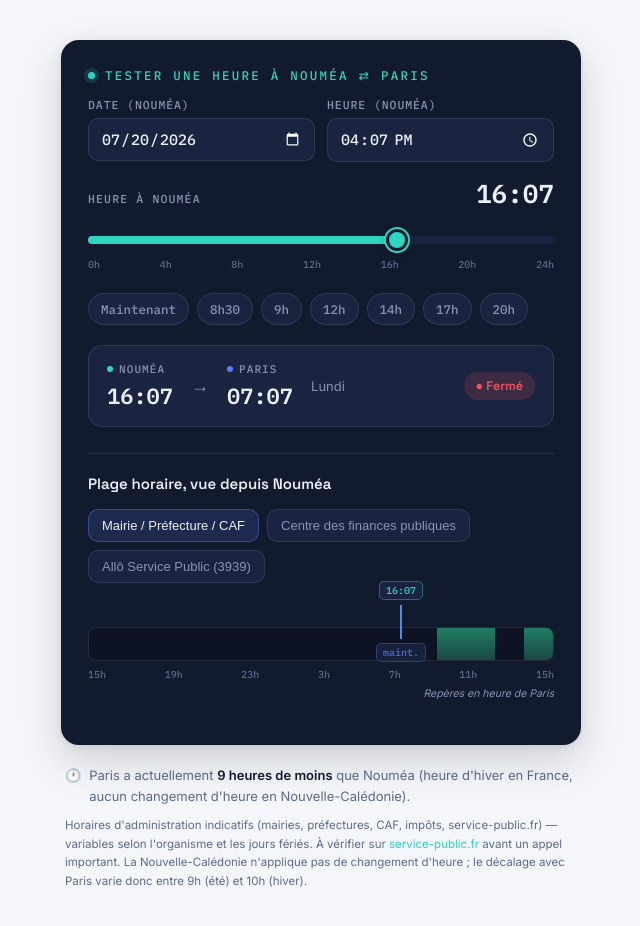
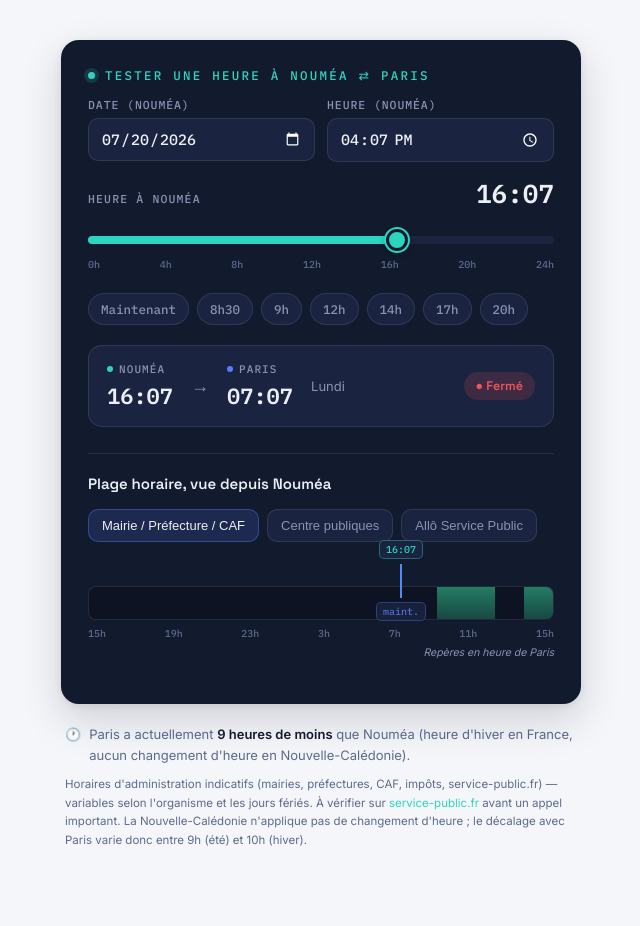
Before and after one commit to jacqueslorella/horaire-NC-FR, a plain HTML site: page index.html in a window 1280 px wide. Shown: the whole page, without its empty margins (319-959 px from the left). Drawn offline with Linux system fonts and the light colour scheme.

Commit message:
Update index.html

```diff
--- a/index.html
+++ b/index.html
@@ -340,11 +340,11 @@ const PROFILES = {
     hours: { 1:[[540,720],[810,1020]], 2:[[540,720],[810,1020]], 3:[[540,720],[810,1020]], 4:[[540,720],[810,1020]], 5:[[540,720],[810,1020]] }
   },
   impots: {
-    label: 'Centre des finances publiques',
+    label: 'Centre publiques',
     hours: { 1:[[510,1140]], 2:[[510,1140]], 3:[[510,1140]], 4:[[510,1140]], 5:[[510,1140]] }
   },
   public3939: {
-    label: 'Allô Service Public (3939)',
+    label: 'Allô Service Public',
     hours: { 1:[[510,1170]], 2:[[510,1170]], 3:[[510,1170]], 4:[[510,1170]], 5:[[510,1170]], 6:[[540,1020]] }
   }
 };
```
